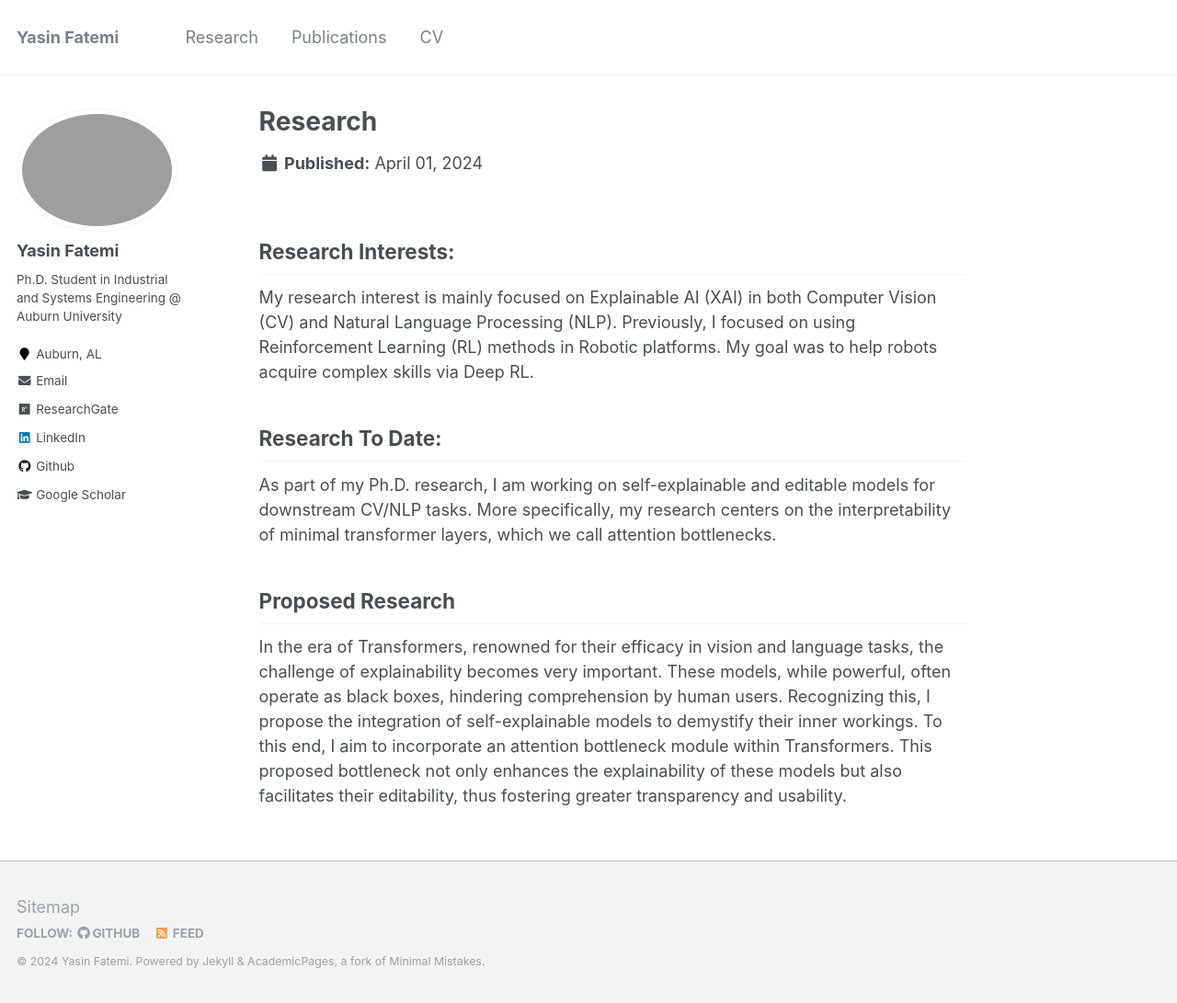
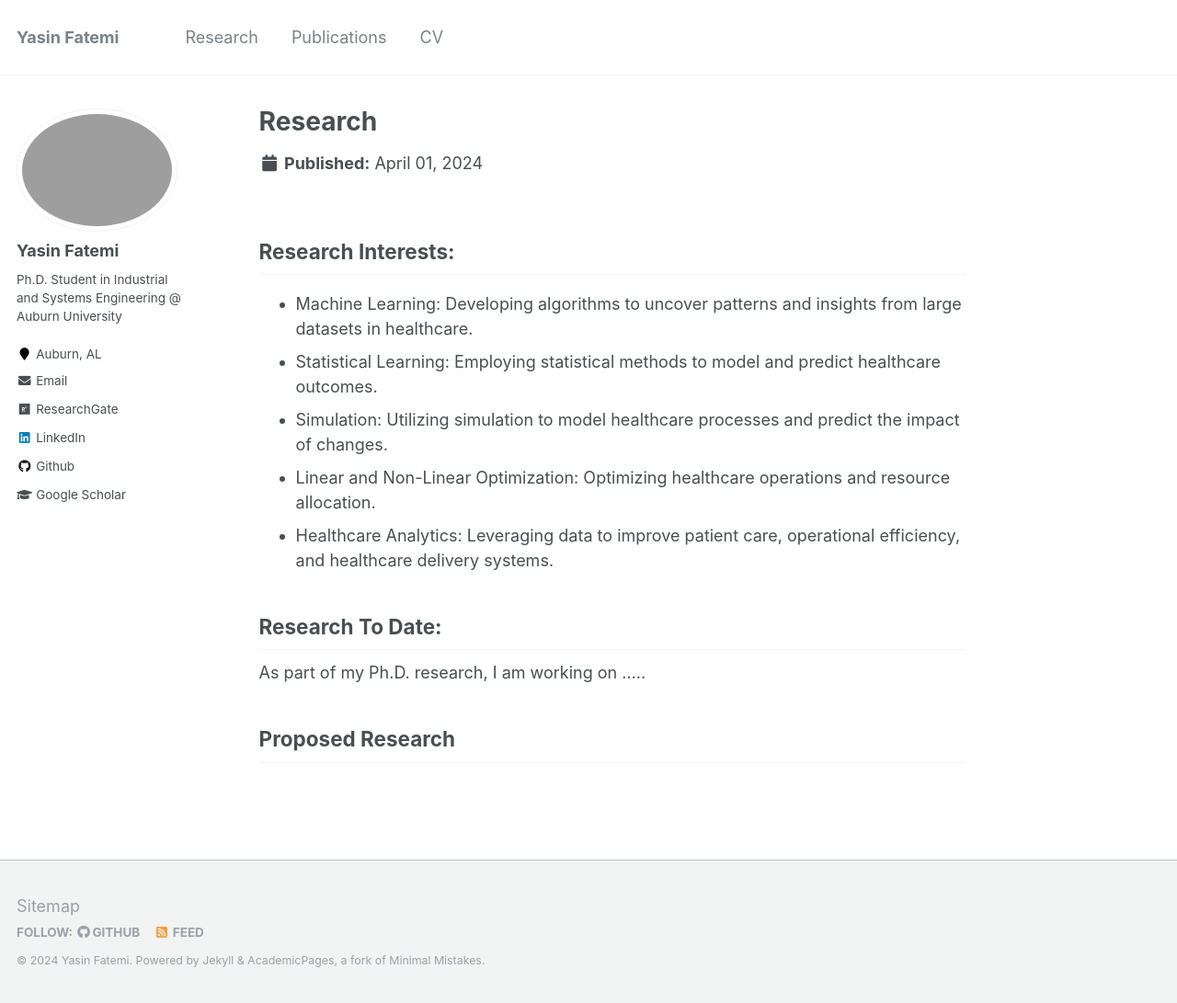
Before and after one commit to Yasinfa/yasinfa.github.io, a Jekyll site: the page built from _research/res.md, in a window 1280 px wide and 1091 px high. Shown: the whole window at 92% size. Built offline with Jekyll 4.4.1, drawn with Linux system fonts in a browser that asks for light colours.

Commit message:
Update res.md

```diff
--- a/_research/res.md
+++ b/_research/res.md
@@ -6,11 +6,15 @@ permalink: /research/
 
 ## Research Interests:
 
-My research interest is mainly focused on Explainable AI (XAI) in both Computer Vision (CV) and Natural Language Processing (NLP). Previously, I focused on using Reinforcement Learning (RL) methods in Robotic platforms. My goal was to help robots acquire complex skills via Deep RL.
+- Machine Learning: Developing algorithms to uncover patterns and insights from large datasets in healthcare.
+- Statistical Learning: Employing statistical methods to model and predict healthcare outcomes.
+- Simulation: Utilizing simulation to model healthcare processes and predict the impact of changes.
+- Linear and Non-Linear Optimization: Optimizing healthcare operations and resource allocation.
+- Healthcare Analytics: Leveraging data to improve patient care, operational efficiency, and healthcare delivery systems.
+
 
 ## Research To Date:
 
-As part of my Ph.D. research, I am working on self-explainable and editable models for downstream CV/NLP tasks. More specifically, my research centers on the interpretability of minimal transformer layers, which we call attention bottlenecks.
+As part of my Ph.D. research, I am working on .....
 
 ## Proposed  Research
-In the era of Transformers, renowned for their efficacy in vision and language tasks, the challenge of explainability becomes very important. These models, while powerful, often operate as black boxes, hindering comprehension by human users. Recognizing this, I propose the integration of self-explainable models to demystify their inner workings. To this end, I aim to incorporate an attention bottleneck module within Transformers. This proposed bottleneck not only enhances the explainability of these models but also facilitates their editability, thus fostering greater transparency and usability.
```
